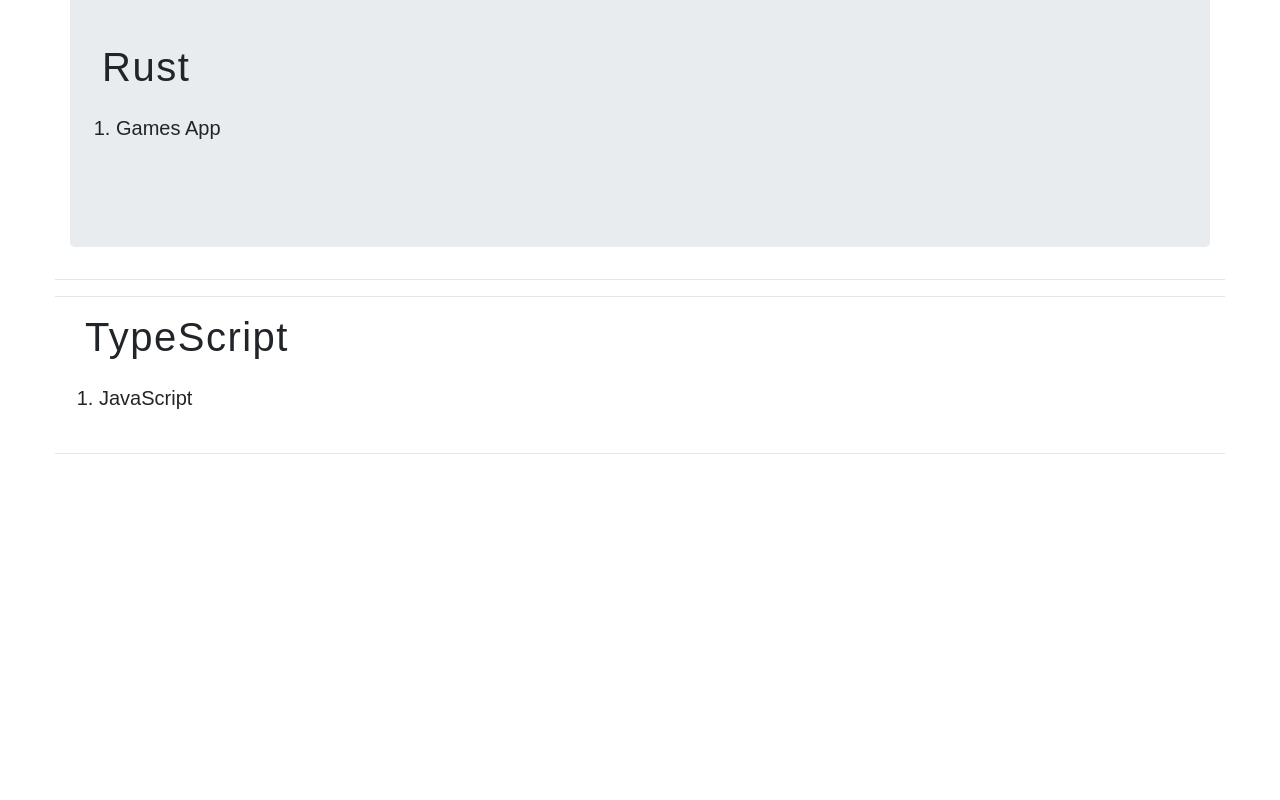
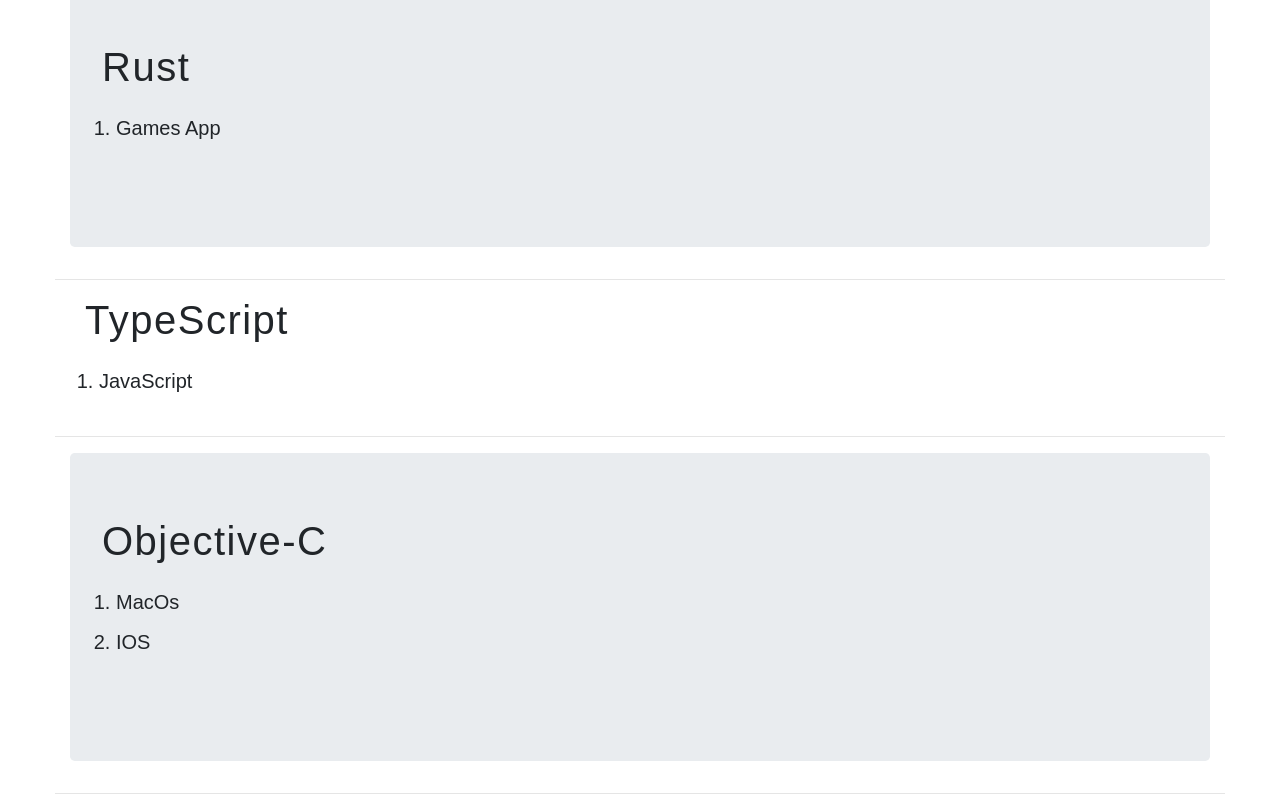
Before and after one commit to shadyKhalid/Programming-Languages, a plain HTML site: page applications.html in a window 1280 px wide. Shown: the part 4404-5204 px from the top of the page. Before the commit the page ends 4914 px from the top, so only its background shows below. Drawn offline with nearby package versions, Linux system fonts and the light colour scheme; a web font is replaced by a local one.

Commit message:
add last application

```diff
--- a/applications.html
+++ b/applications.html
@@ -166,7 +166,6 @@
                 </ol>
             </div>
             <hr class="container">
-            <hr class="container">
             <div class="container 14th-type">
                 <h2>TypeScript</h2>
                 <ol>
@@ -174,6 +173,14 @@
                 </ol>
             </div>
             <hr class="container">
+            <div class="container jumbotron 15th-type">
+                <h2>Objective-C</h2>
+                <ol>
+                    <li>MacOs</li>
+                    <li>IOS</li>
+                </ol>
+            </div>
+            <hr class="container">
         </div>
     </body>
 </html>
```
